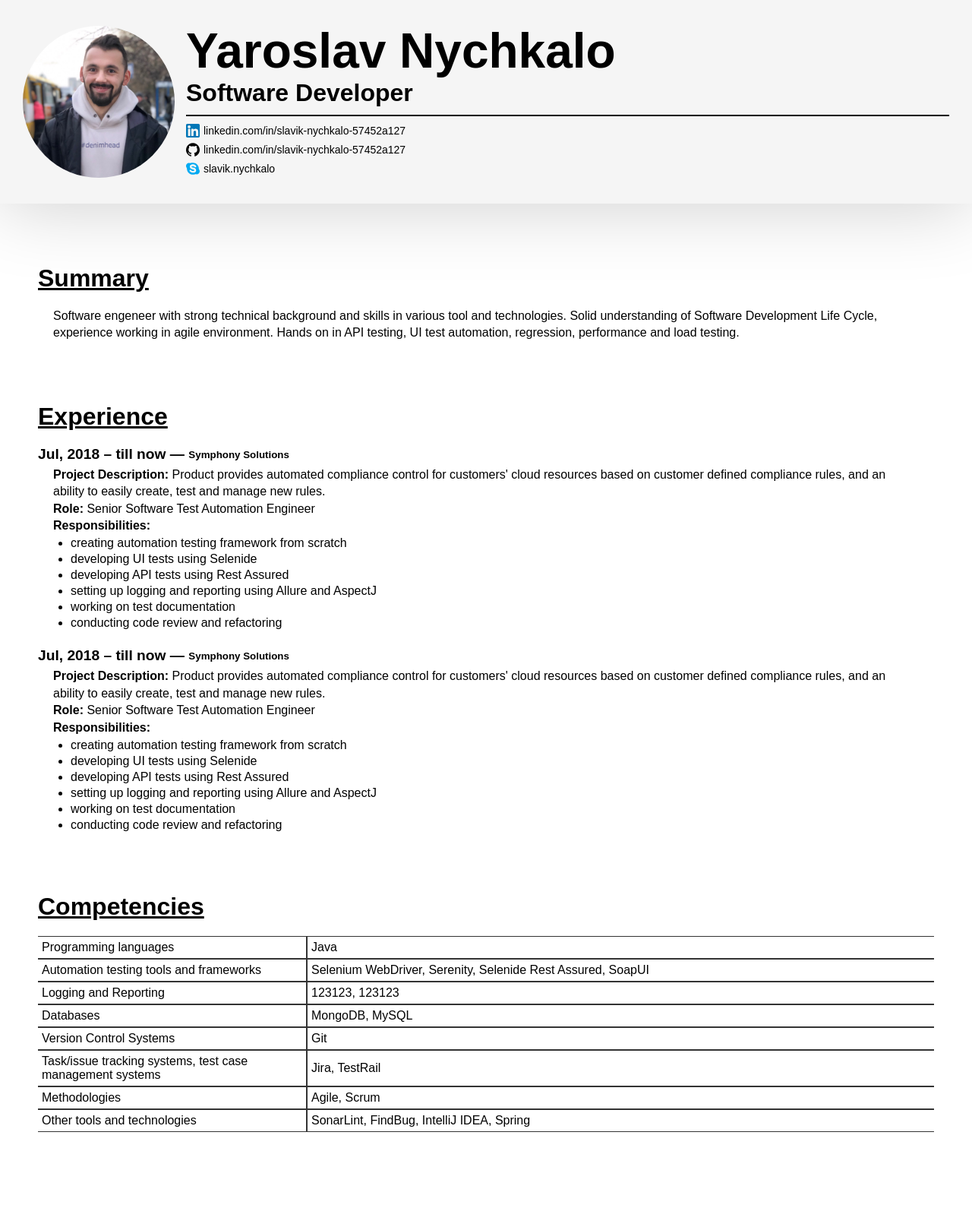
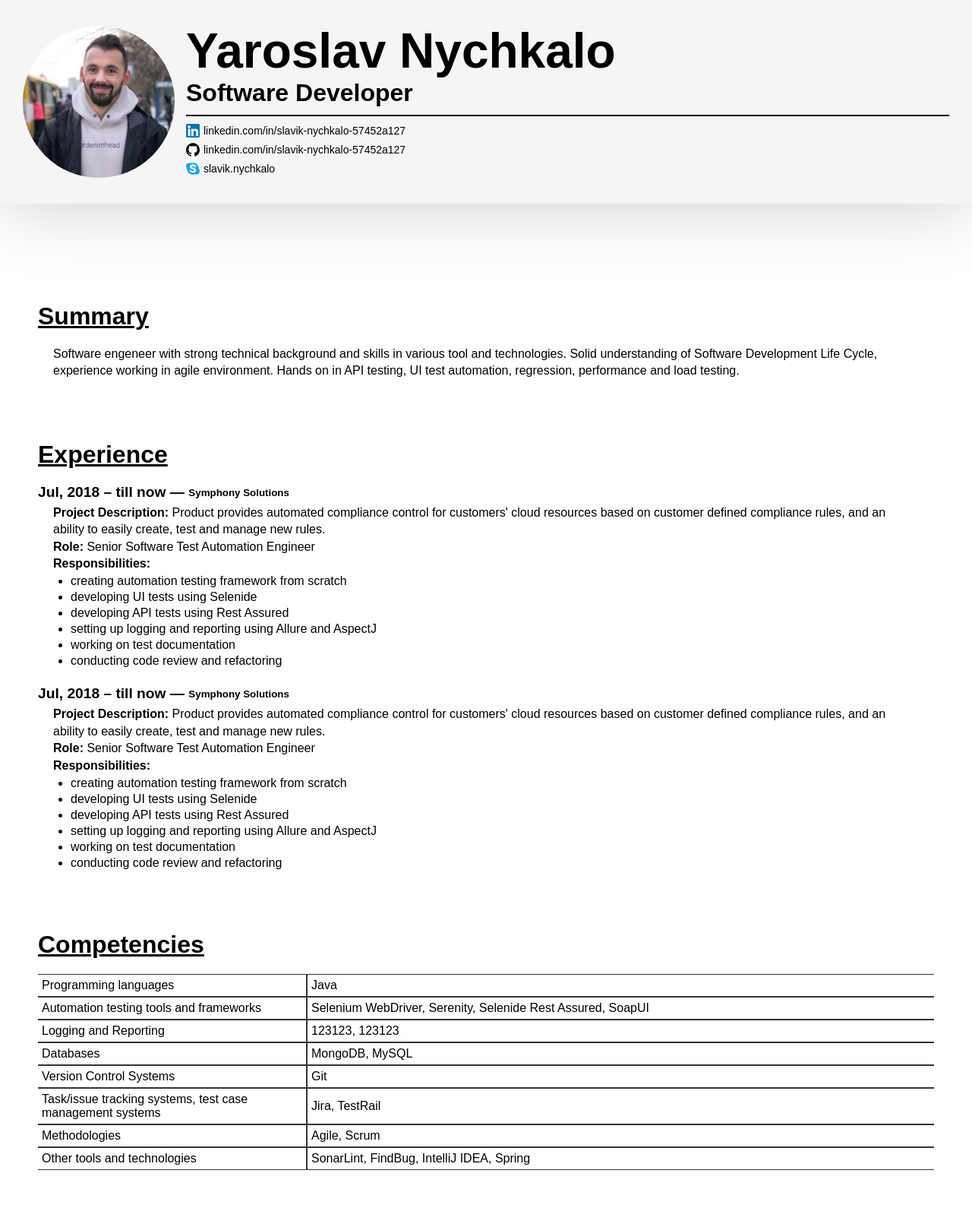
Before and after one commit to gebeto/cv, a Jekyll site: the page built from README.md, in a window 1280 px wide. Shown: the whole page at 76% size. Built offline with Jekyll 4.4.1, drawn with Linux system fonts in a browser that asks for light colours; our own code applies the rules of GitHub Pages for plain Markdown files; before the commit the page ends 1490 px from its top, so only the background shows below that.

Commit message:
asdadasda

```diff
--- a/assets/css/style.css
+++ b/assets/css/style.css
@@ -72,7 +72,7 @@ ul {
       margin: 0 10px; }
 
 .content {
-  padding: 0 50px; }
+  padding: 50px; }
   .content > div {
     margin-top: 80px; }
   .content h2 {
--- a/assets/css/style.scss
+++ b/assets/css/style.scss
@@ -108,7 +108,7 @@ ul {
 }
 
 .content {
-	padding: 0 50px;
+	padding: 50px;
 
 	&>div {
 		margin-top: 80px;
```
